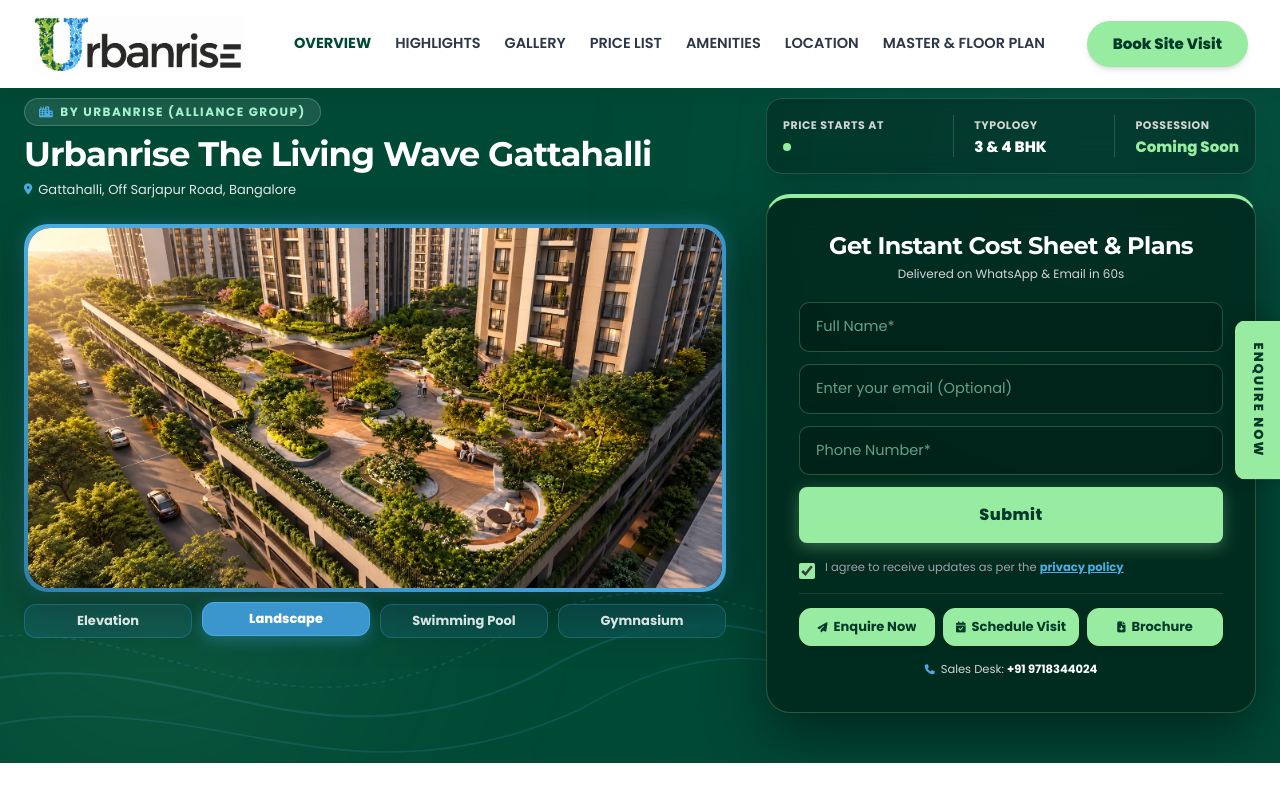
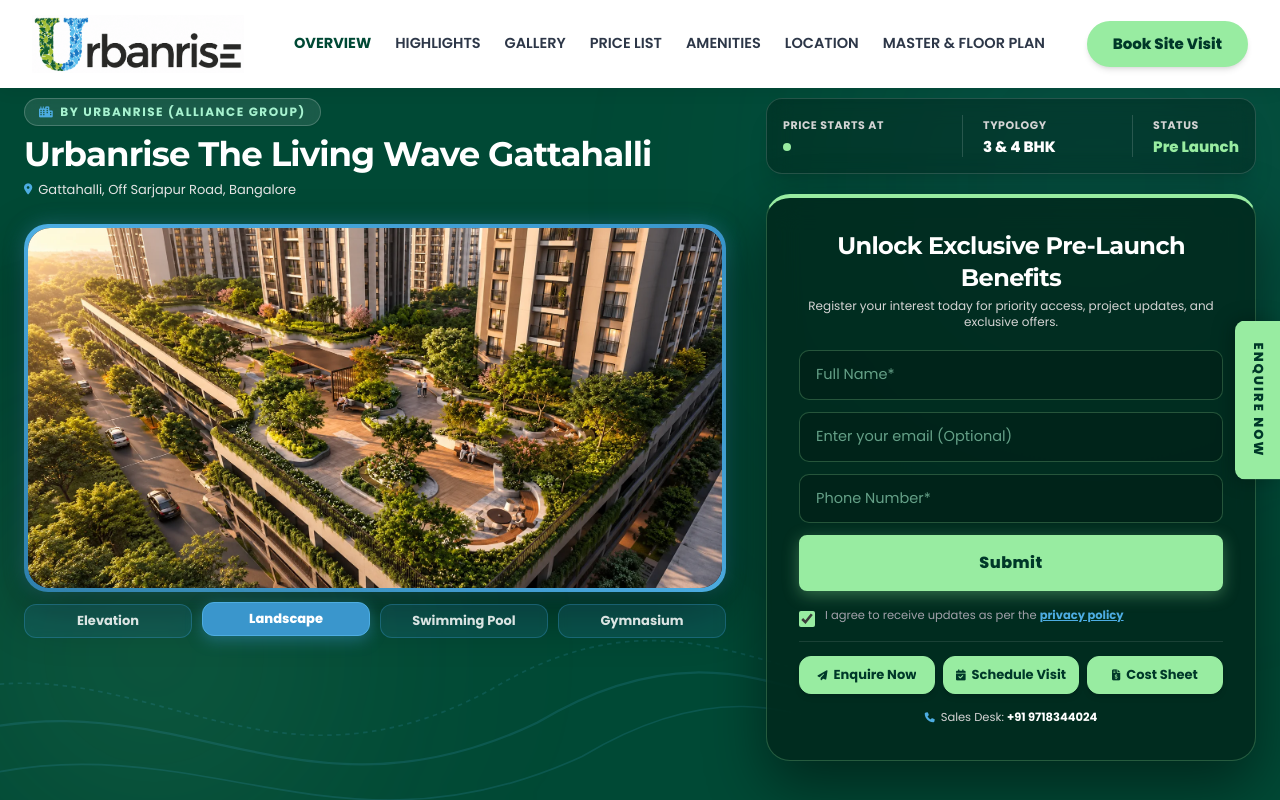
Before and after one commit to vineet-proptiger/Urbanrise, a Next.js app: page / in a window 1280 px wide. Shown: the top 800 px of the page. Built offline with nearby package versions, Linux system fonts and the light colour scheme.

Commit message:
refactor: update Hero and Pricing components for improved clarity and consistency

```diff
--- a/components/Hero.jsx
+++ b/components/Hero.jsx
@@ -185,8 +185,8 @@
                   <strong className="text-white font-black text-[13px] sm:text-[15px] whitespace-nowrap">3 &amp; 4 BHK</strong>
                 </div>
                 <div className="border-l border-white/15 pl-2 sm:pl-4 lg:pl-5 flex-shrink-0">
-                  <span className="text-neutral-300 font-bold text-[10px] sm:text-[11px] uppercase tracking-wider block mb-0.5">Possession</span>
-                  <strong className="text-[#98ECA1] font-black text-[13px] sm:text-[15px] whitespace-nowrap">Coming Soon</strong>
+                  <span className="text-neutral-300 font-bold text-[10px] sm:text-[11px] uppercase tracking-wider block mb-0.5">Status</span>
+                  <strong className="text-[#98ECA1] font-black text-[13px] sm:text-[15px] whitespace-nowrap">Pre Launch</strong>
                 </div>
               </div>
 
@@ -203,10 +203,10 @@
                 {/* Header */}
                 <div className="text-center mb-4 sm:mb-5">
                   <h3 className="text-lg xs:text-xl sm:text-2xl font-black text-white tracking-tight m-0">
-                    Get Instant Cost Sheet &amp; Plans
+                    Unlock Exclusive Pre-Launch Benefits
                   </h3>
-                  <p className="text-[11px] sm:text-xs text-neutral-300 mt-1 font-normal">
-                    Delivered on WhatsApp &amp; Email in 60s
+                  <p className="text-[11px] sm:text-xs text-neutral-300 mt-1 font-normal leading-relaxed">
+                    Register your interest today for priority access, project updates, and exclusive offers.
                   </p>
                 </div>
 
@@ -237,8 +237,8 @@
                       onClick={() => setIsOpen && setIsOpen(true)}
                       className="py-2.5 px-1 sm:px-2 rounded-xl text-[11px] min-[360px]:text-[11.5px] min-[400px]:text-xs sm:text-[13px] font-bold text-center bg-[#98ECA1] text-[#003829] border border-[#98ECA1] hover:bg-white hover:text-[#003829] shadow-md hover:shadow-[0_8px_20px_rgba(152,236,161,0.4)] hover:-translate-y-0.5 active:scale-95 transition-all duration-300 flex items-center justify-center gap-1 sm:gap-1.5 cursor-pointer overflow-hidden"
                     >
-                      <i className="fas fa-file-arrow-down text-[10px] min-[360px]:text-[11px] shrink-0"></i>
-                      <span className="truncate">Brochure</span>
+                      <i className="fas fa-file-invoice-dollar text-[10px] min-[360px]:text-[11px] shrink-0"></i>
+                      <span className="truncate">Cost Sheet</span>
                     </button>
                   </div>
 
--- a/components/Pricing.jsx
+++ b/components/Pricing.jsx
@@ -49,9 +49,9 @@
                   </h3>
                 </div>
 
-                {/* Specs: Build-up Area */}
+                {/* Specs: Super Built-up Area */}
                 <div className="mb-4 bg-[#f8fafc] px-3.5 py-2.5 rounded-xl border border-gray-100 flex flex-col min-[340px]:flex-row min-[340px]:items-center justify-between gap-1">
-                  <span className="text-gray-500 text-[11.5px] sm:text-xs font-bold uppercase tracking-wider">Build-up Area</span>
+                  <span className="text-gray-500 text-[11.5px] sm:text-xs font-bold uppercase tracking-wider">Super Built-up Area</span>
                   <strong className="text-gray-900 text-[13.5px] sm:text-[14px] font-extrabold">{item.area} Sq.Ft.</strong>
                 </div>
 
@@ -97,7 +97,7 @@
             <thead>
               <tr className="bg-[#1a1a1a] text-white">
                 <th className="py-4 px-4 lg:px-6 font-bold text-[13px] tracking-wider uppercase border-b-0 text-left whitespace-nowrap">Title</th>
-                <th className="py-4 px-4 lg:px-6 font-bold text-[13px] tracking-wider uppercase border-b-0 text-center whitespace-nowrap">Build-up Area</th>
+                <th className="py-4 px-4 lg:px-6 font-bold text-[13px] tracking-wider uppercase border-b-0 text-center whitespace-nowrap">Super Built-up Area</th>
                 <th className="py-4 px-4 lg:px-6 font-bold text-[13px] tracking-wider uppercase border-b-0 text-center whitespace-nowrap">Price</th>
                 <th className="py-4 px-4 lg:px-6 font-bold text-[13px] tracking-wider uppercase border-b-0 text-center whitespace-nowrap">Action</th>
               </tr>
```
Also changed, not shown: public/images/gallery/g1.webp.
